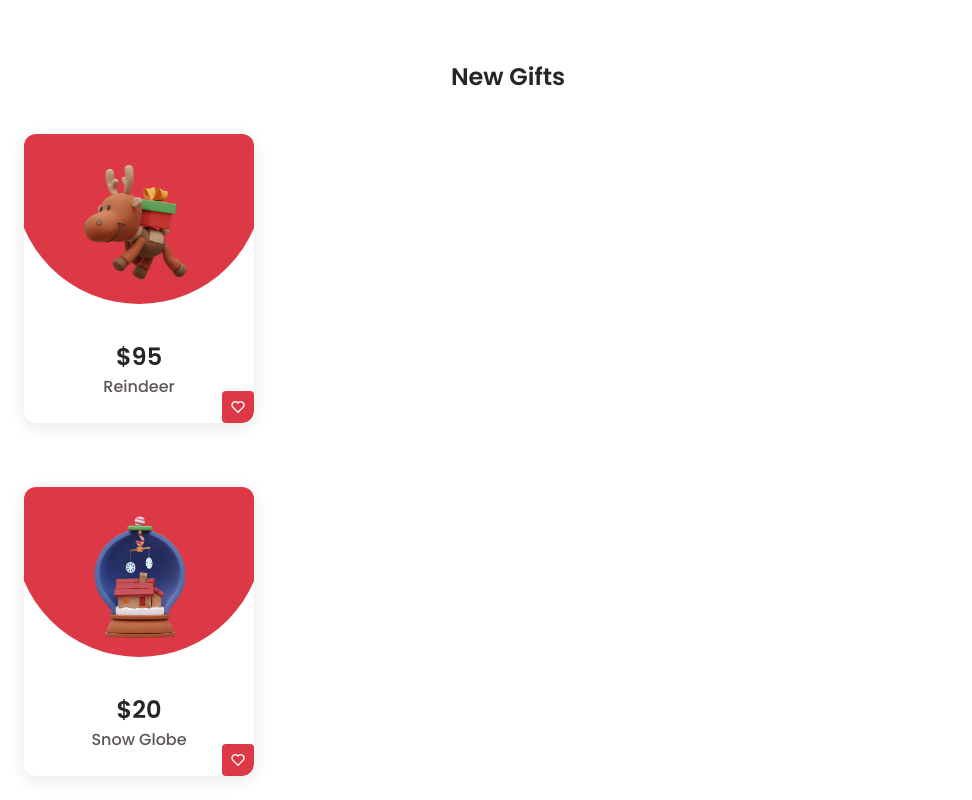
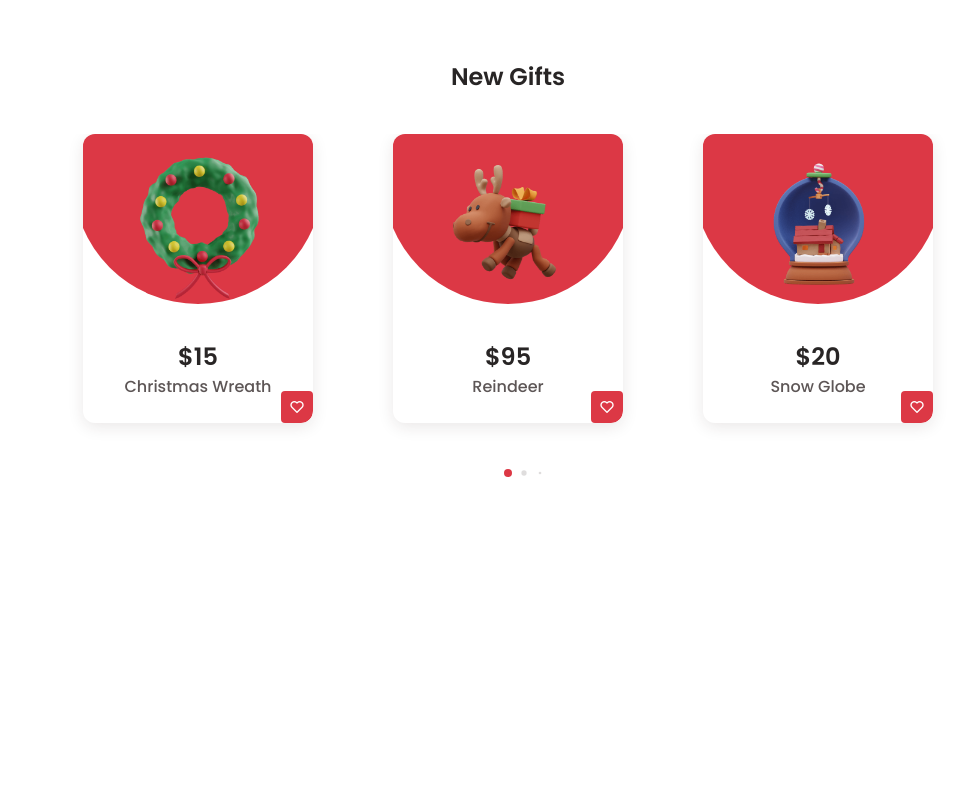
Before and after one commit to euphemiaa/christmas, a plain HTML site: page index.html in a window 1280 px wide. Shown: the part 2580-3380 px from the top of the page, without its empty margins (0-972 px from the left). After the commit the page ends 3171 px from the top, so only its background shows below. Drawn offline with nearby package versions, Linux system fonts and the light colour scheme.

Commit message:
add-swiper-css-lide-show

```diff
--- a/assets/css/style.css
+++ b/assets/css/style.css
@@ -460,3 +460,14 @@ button {
 .new__card:hover .new__img {
     transform: translateY(-.5rem);
 }
+
+
+/*class swiper*/
+
+.swiper-pagination-bullet {
+    background-color: var(--text-color);
+}
+
+.swiper-pagination-bullet-active {
+    background-color: var(--first-color);
+}
--- a/assets/js/main.js
+++ b/assets/js/main.js
@@ -36,3 +36,21 @@ function scrollHeader() {
     else header.classList.remove('scroll-header')
 }
 window.addEventListener('scroll', scrollHeader)
+
+/*=============== NEW SWIPER ===============*/
+let newSwiper = new Swiper(".new-swiper", {
+    spaceBetween: 24,
+    loop: 'true',
+    slidesPerView: "auto",
+    centeredSlides: true,
+
+    pagination: {
+        el: ".swiper-pagination",
+        dynamicBullets: true,
+    },
+    breakpoints: {
+        992: {
+            spaceBetween: 80,
+        },
+    },
+});
--- a/index.html
+++ b/index.html
@@ -12,7 +12,7 @@
     <link rel="stylesheet" href="https://unpkg.com/boxicons@latest/css/boxicons.min.css" />
 
     <!--==================== SWIPER-CSS ====================-->
-    <link rel="stylesheet" href="" />
+    <link rel="stylesheet" href="/assets/css/swiper-bundle.min.css" />
 
     <!--==================== CSS ====================-->
     <link rel="stylesheet" href="/assets/css/style.css" />
@@ -163,9 +163,9 @@
     <section class="new section container" id="new">
         <h2 class="section__title">New Gifts</h2>
         <div class="new__container">
-            <div>
-                <div>
-                    <article class="new__card">
+            <div class="swiper new-swiper">
+                <div class="swiper-wrapper">
+                    <article class="new__card swiper-slide">
                         <div class="new__overlay"></div>
                         <img src="/assets/img/new1.png" alt="" class="new__img" />
                         <h3 class="new__price">$95</h3>
@@ -175,7 +175,7 @@
               </button>
                     </article>
 
-                    <article class="new__card">
+                    <article class="new__card swiper-slide">
                         <div class="new__overlay"></div>
                         <img src="/assets/img/new2.png" alt="" class="new__img" />
                         <h3 class="new__price">$20</h3>
@@ -185,7 +185,7 @@
               </button>
                     </article>
 
-                    <article class="new__card">
+                    <article class="new__card swiper-slide">
                         <div class="new__overlay"></div>
                         <img src="/assets/img/new3.png" alt="" class="new__img" />
                         <h3 class="new__price">$75</h3>
@@ -195,7 +195,7 @@
               </button>
                     </article>
 
-                    <article class="new__card">
+                    <article class="new__card swiper-slide">
                         <div class="new__overlay"></div>
                         <img src="/assets/img/new4.png" alt="" class="new__img" />
                         <h3 class="new__price">$15</h3>
@@ -205,6 +205,8 @@
               </button>
                     </article>
                 </div>
+
+                <div class="swiper-pagination"></div>
             </div>
         </div>
     </section>
@@ -218,7 +220,7 @@
     <script src=""></script>
 
     <!--==================== SWIPER JS ====================-->
-    <script src=""></script>
+    <script src="/assets/js/swiper-bundle.min.js"></script>
 
     <!--==================== MAIN JS ====================-->
     <script src="/assets/js/main.js"></script>
```
Also changed, not shown: assets/css/swiper-bundle.min.css (added), assets/js/swiper-bundle.min.js (added).
